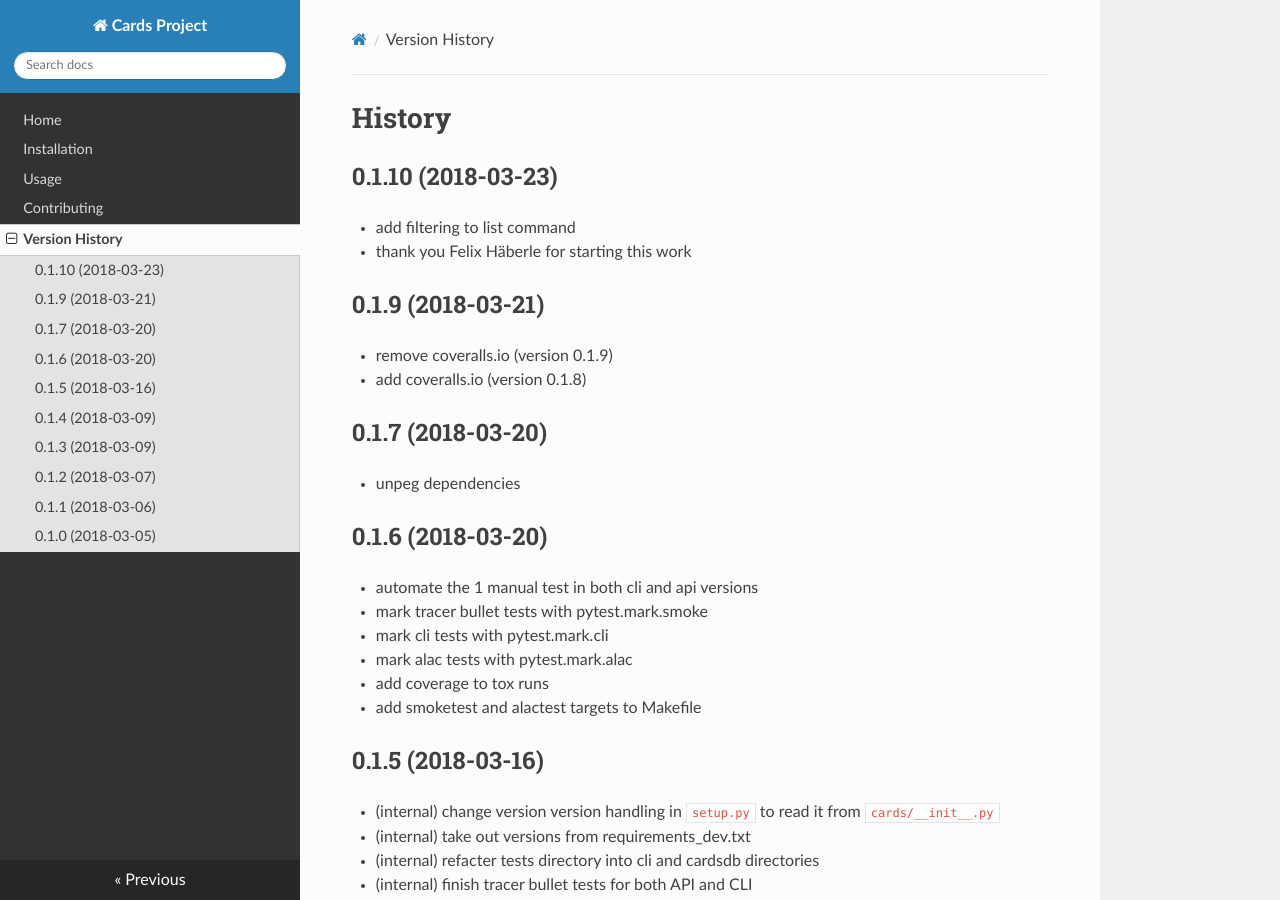
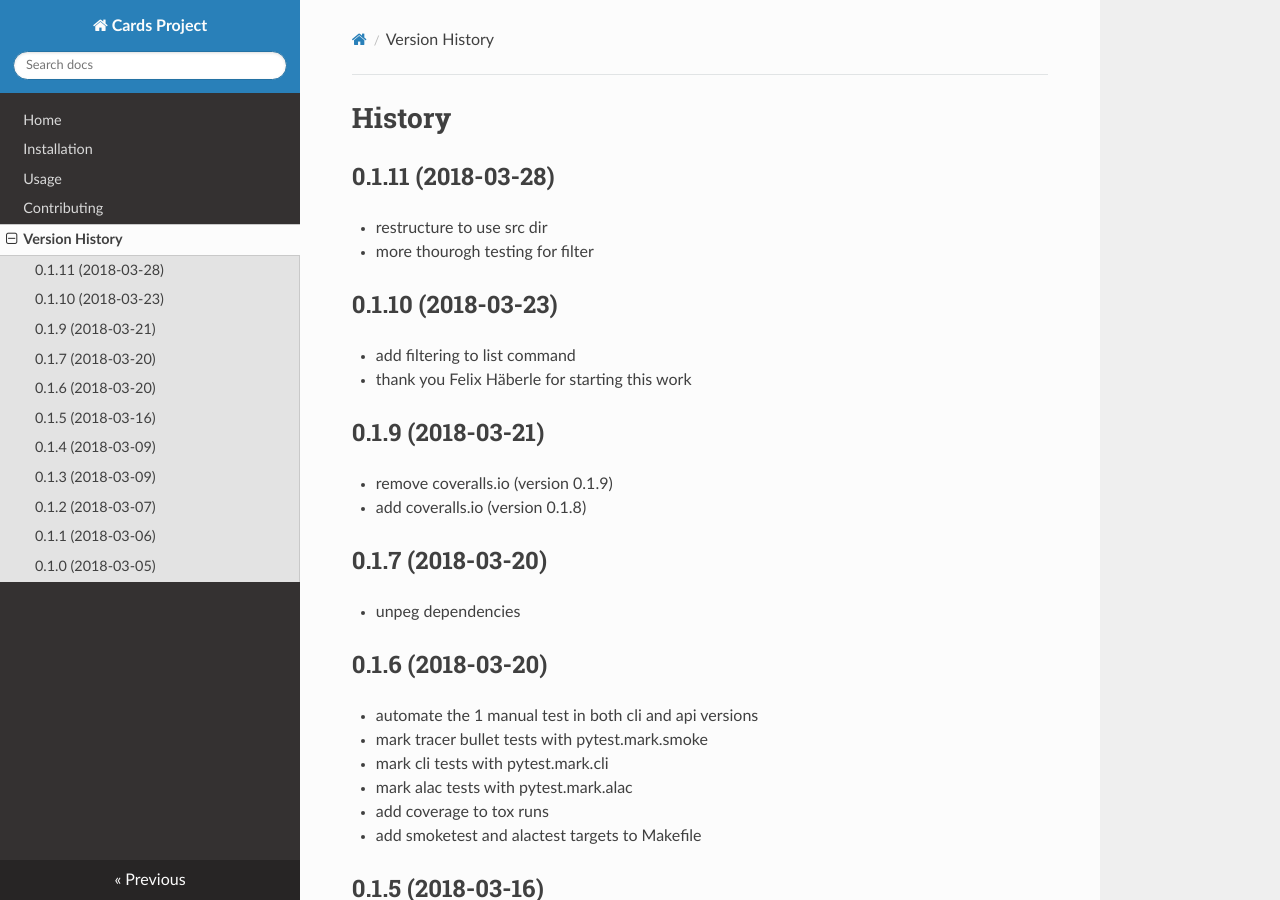
Before and after one commit to okken/cards, an MkDocs documentation site: the page built from docs/history.md, in a window 1280 px wide and 900 px high. Built offline with MkDocs 1.6.1, drawn with Linux system fonts in a browser that asks for light colours; nearby versions of some CDN libraries; old or Windows-style settings are respelled for this version of MkDocs.

Commit message:
bump version so I can reference v0.1.11 later

```diff
--- a/docs/history.md
+++ b/docs/history.md
@@ -1,5 +1,10 @@
 History
 =======
+
+0.1.11 (2018-03-28)
+------------------
+- restructure to use src dir
+- more thourogh testing for filter
 
 0.1.10 (2018-03-23)
 ------------------
--- a/src/cards/__init__.py
+++ b/src/cards/__init__.py
@@ -2,7 +2,7 @@
 
 """Top-level package for cards."""
 
-__version__ = '0.1.10'
+__version__ = '0.1.11'
 
 from .cardsdb import (  # noqa: F401
     Card,
```
